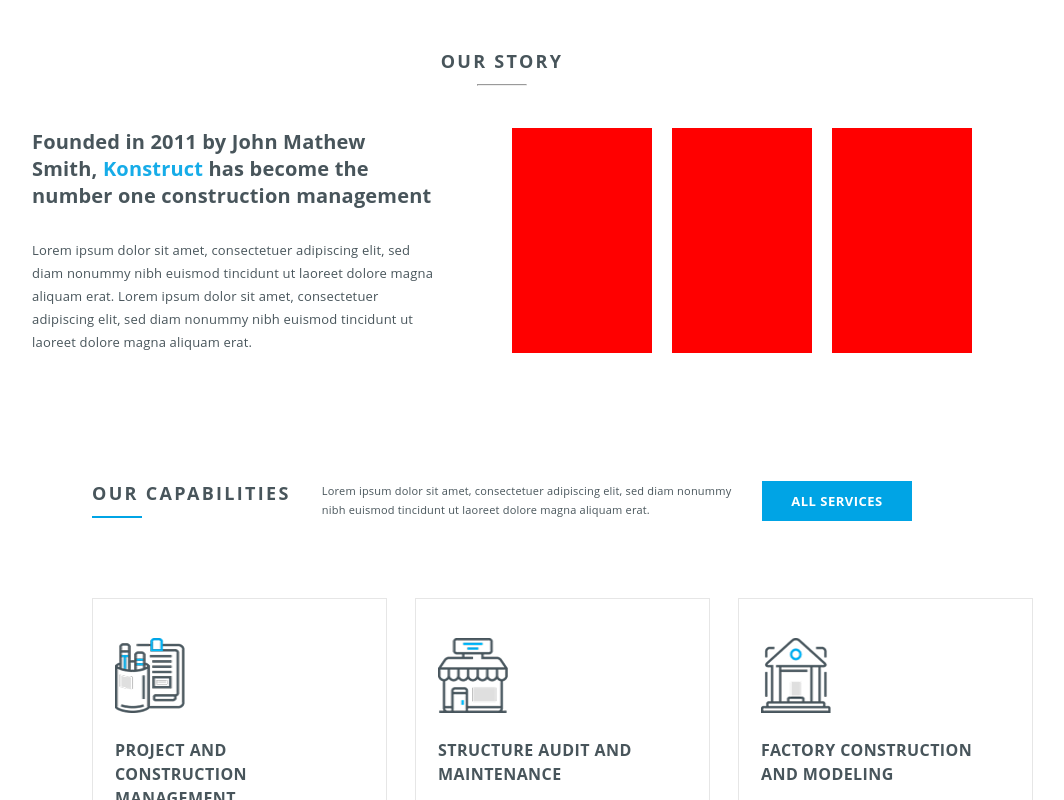
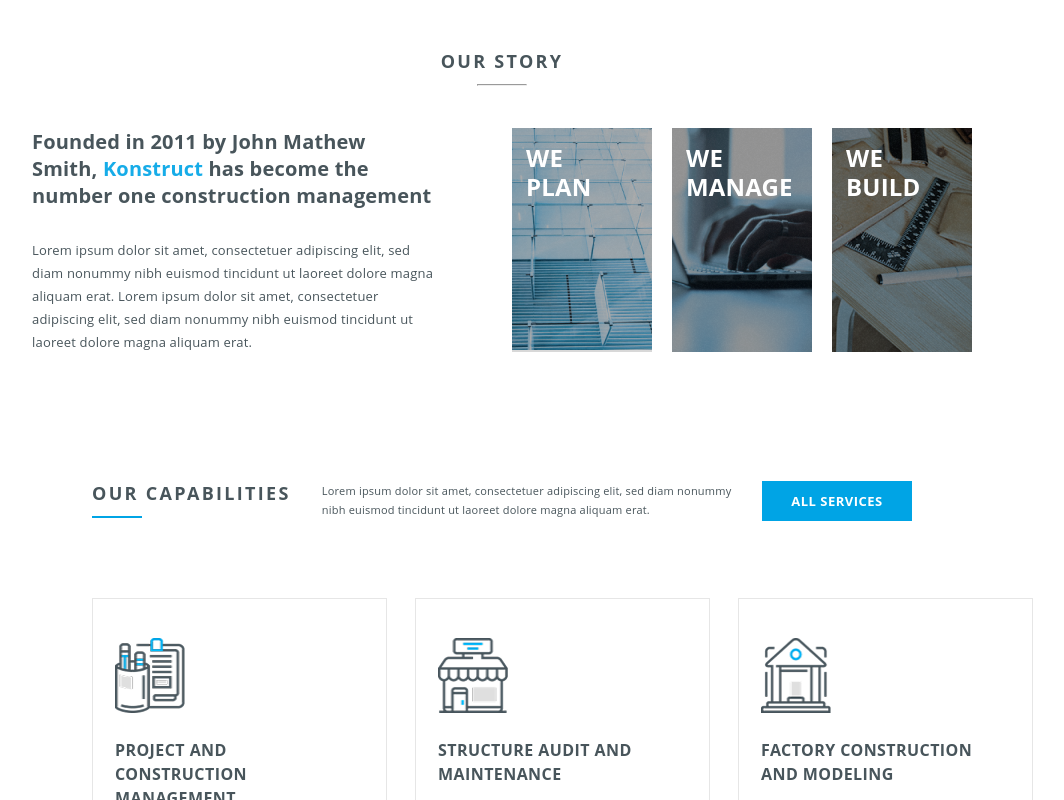
Before and after one commit to HokHHub/konstruct-react, a React (Vite) app: page / in a window 1280 px wide. Shown: the top 800 px of the page, without its empty margins (138-1202 px from the left). Built offline with nearby package versions, Linux system fonts and the light colour scheme.

Commit message:
добавлен контейнер

```diff
--- a/src/App.jsx
+++ b/src/App.jsx
@@ -1,12 +1,15 @@
 import Story from './components/Story/Story'
 import OurCapabilities from './components/OurCapabilities/OurCapabilities'
+import Container from './components/Container/Container'
 
 function App() {
 
   return (
     <>
-      <Story/>
-      <OurCapabilities/>
+      <Container>
+        <Story />
+      </Container>
+      <OurCapabilities />
     </>
   )
 }
--- /dev/null
+++ b/src/components/Container/Container.jsx
@@ -0,0 +1,12 @@
+import s from './Container.module.css'
+
+function Container(props) {
+
+    return (
+        <div className={s.container}>
+            {props.children}
+        </div>
+    )
+}
+
+export default Container
--- /dev/null
+++ b/src/components/Container/Container.module.css
@@ -0,0 +1,6 @@
+.container {
+    max-width: 1060px;
+    width: 100%;
+    padding: 0 60px;
+    margin: 0 auto;
+}
--- a/src/components/OurCapabilities/OurCapabilities.jsx
+++ b/src/components/OurCapabilities/OurCapabilities.jsx
@@ -19,7 +19,6 @@ export default function OurCapabilities() {
                         {data.filter((el) => el.section === 'Capabilities')
                             .flatMap((el) =>
                                 el.data.map((item, i) => (
-
                                     <Card img={item.img} title={item.title} descr={item.descr} key={i} />
                                 ))
                         )}
--- a/src/components/Story/Story.jsx
+++ b/src/components/Story/Story.jsx
@@ -1,4 +1,6 @@
 import s from './Story.module.css'
+import StoryCard from '../StoryCard/StoryCard'
+import { data } from '../data.js'
 
 function Story() {
 
@@ -14,9 +16,12 @@ function Story() {
         </div>
 
         <div className={s.story__cards}>
-          <div style={{'height':'225px', 'width':'140px', 'backgroundColor':'red'}}></div>
-          <div style={{'height':'225px', 'width':'140px', 'backgroundColor':'red'}}></div>
-          <div style={{'height':'225px', 'width':'140px', 'backgroundColor':'red'}}></div>
+          {data.filter((el) => el.section === 'Story')
+            .flatMap((el) =>
+              el.data.map((item, i) => (
+                <StoryCard img={item.img} text={item.text} key={i} />
+              ))
+            )}
         </div>
       </div>
 
```
Also changed, not shown: src/components/Header/Header.jsx (added, +13 -0 lines), public/img/headerLogo.svg (added), src/components/Header/Header.module.css (added).
